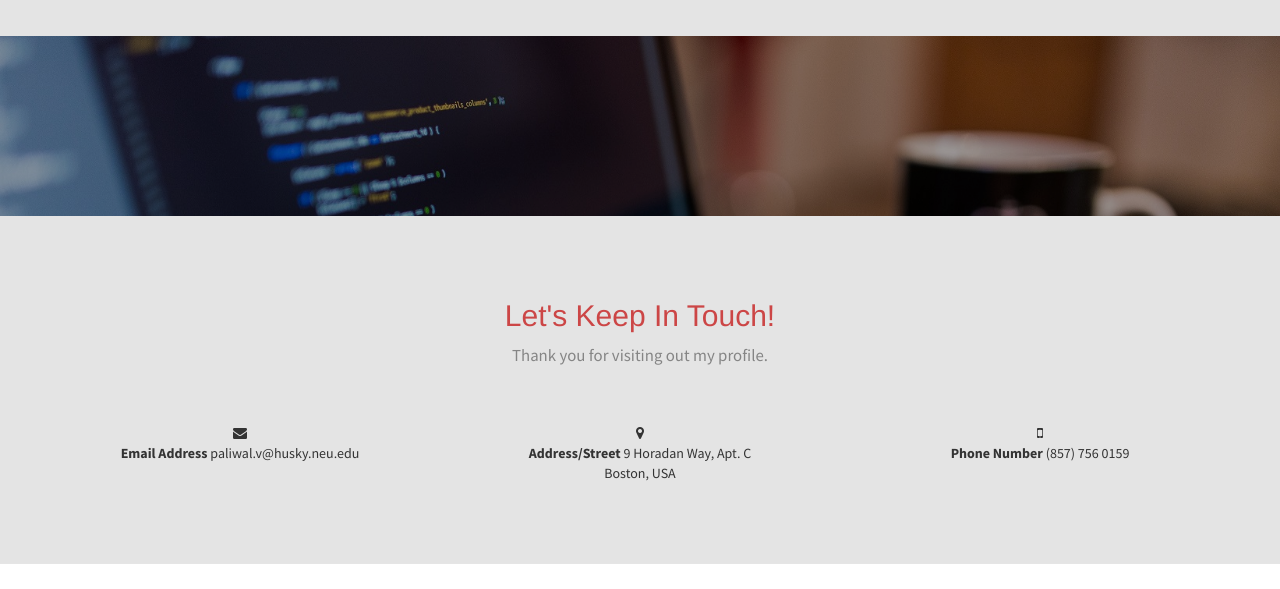
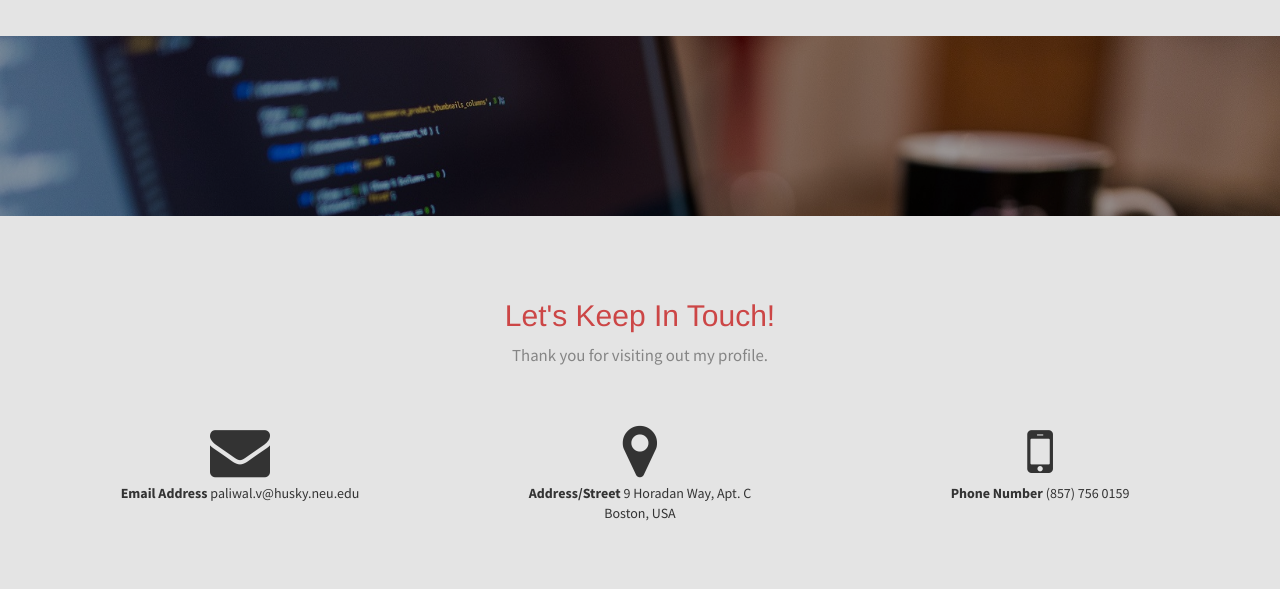
Before and after one commit to ViranchiPaliwal/viranchipaliwal.github.io, a plain HTML site: page index.html in a window 1280 px wide. Shown: the part 4939-5528 px from the top of the page. Drawn offline with Linux system fonts and the light colour scheme.

Commit message:
icon fix

```diff
--- a/css/styles.css
+++ b/css/styles.css
@@ -1139,3 +1139,7 @@ footer {
         user-select: none;
         -webkit-tap-highlight-color: rgba(0, 0, 0, 0);
     }
+
+.contacts i {
+        font-size: 60px;
+    }
```
